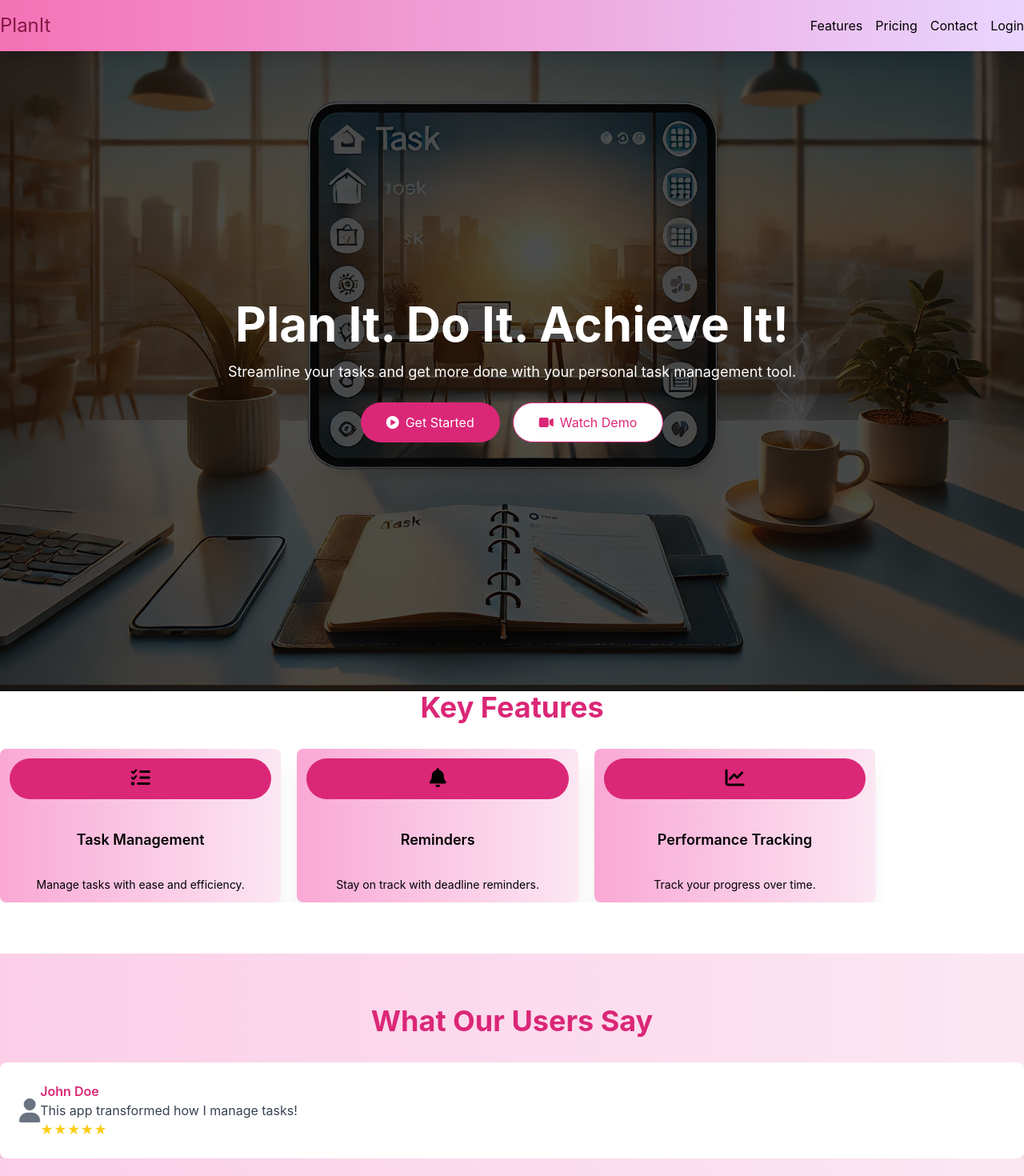
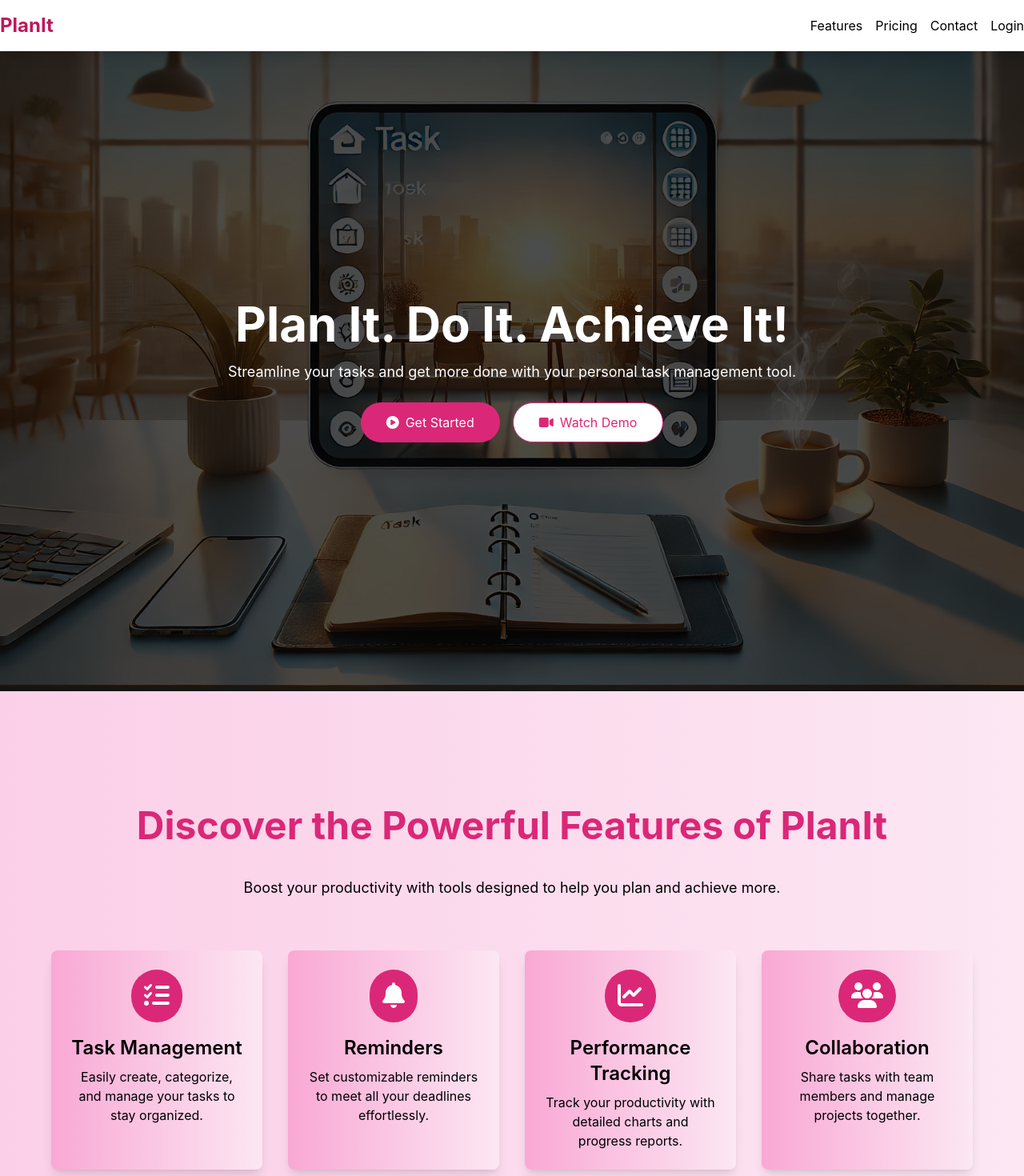
Before and after one commit to millyanne93/PlanIt, a React (Create React App) app in the folder frontend/: page / in a window 1280 px wide. Shown: the top 1470 px of the page at 80% size. Built offline with nearby package versions, Linux system fonts and the light colour scheme.

Commit message:
Refactor the Homepage.

```diff
--- a/frontend/src/components/Header.js
+++ b/frontend/src/components/Header.js
@@ -11,8 +11,8 @@ const Header = () => {
     };
 
     return (
-        <header className="bg-gradient-to-r from-pink-400 to-purple-200 p-4 flex justify-between items-center">
-            <h1 className="text-pink-900 text-2xl font-semibold">PlanIt</h1>
+        <header className="bg-white p-4 flex justify-between items-center">
+            <h1 className="text-pink-700 text-2xl font-bold">PlanIt</h1>
             <nav className="relative">
                 <div className="flex space-x-4">
                     {/* Home link is always visible */}
--- a/frontend/src/pages/Home.js
+++ b/frontend/src/pages/Home.js
@@ -3,17 +3,18 @@ import { Link } from 'react-router-dom';
 import { Swiper, SwiperSlide } from 'swiper/react';
 import 'swiper/css';
 import { FontAwesomeIcon } from '@fortawesome/react-fontawesome';
-import { faUser } from '@fortawesome/free-solid-svg-icons';
 import heroBackground from '../assets/images/hero-background.webp';
 import actionBackground from '../assets/images/action.webp';
+import Features from './Features';
+import { faBullseye, faHandshake, faUser, faChartPie } from '@fortawesome/free-solid-svg-icons';
 
 const HomePage = () => {
   return (
     <div>
       {/* Sticky Navbar */}
-      <nav className="fixed top-0 w-full bg-gradient-to-r from-pink-400 to-purple-200 shadow-lg z-50">
+      <nav className="fixed top-0 w-full bg-white shadow-lg z-50">
         <div className="container mx-auto flex justify-between items-center py-4">
-          <Link to="/" className="text-pink-900 text-2xl font-semi-bold">PlanIt</Link>
+          <Link to="/" className="text-pink-700 text-2xl font-bold">PlanIt</Link>
           <div className="space-x-4">
             <Link to="/features" className="hover:text-pink-600 transition">Features</Link>
             <Link to="/pricing" className="hover:text-pink-600 transition">Pricing</Link>
@@ -45,35 +46,41 @@ const HomePage = () => {
           </div>
         </div>
       </header>
+      {/* Replace Overview Section with Features Component */}
+      <section className="features py-16 bg-gradient-to-r from-pink-200 to-pink-100">
+        <Features />
+      </section>
 
-      {/* Features Section */}
-      <section className="features mb-16">
-        <h2 className="text-pink-600 text-4xl font-bold text-center mb-8">Key Features</h2>
-        <Swiper
-          slidesPerView={1}
-          spaceBetween={20}
-          pagination={{ clickable: true }}
-          breakpoints={{
-            640: { slidesPerView: 2.5 },
-            1024: { slidesPerView: 3.5 },
-          }}
-        >
+      {/* Benefits Section */}
+      <section className="benefits bg-gradient-to-r from-pink-200 to-pink-100">
+        <h2 className="text-pink-600 text-4xl font-bold text-center mb-8">Why Choose PlanIt?</h2>
+        <div className="container mx-auto flex flex-wrap justify-center gap-8 bg-gradient-to-r from-pink-200 to-pink-100">
           {[
-            { icon: 'fas fa-tasks', title: 'Task Management', description: 'Manage tasks with ease and efficiency.' },
-            { icon: 'fas fa-bell', title: 'Reminders', description: 'Stay on track with deadline reminders.' },
-            { icon: 'fas fa-chart-line', title: 'Performance Tracking', description: 'Track your progress over time.' },
-          ].map((feature, index) => (
-            <SwiperSlide key={index}>
-              <div className="bg-gradient-to-r from-pink-300 to-pink-100 shadow-xl rounded-lg p-3 text-center hover:shadow-2xl transition transform hover:scale-105 h-48 flex flex-col justify-between">
-                <div className="bg-pink-600 rounded-full p-3 inline-block mb-3">
-                  <i className={`${feature.icon} text-black text-2xl`}></i> {/* Smaller icon size */}
-                </div>
-                <h3 className="text-black font-semibold mb-2 text-lg">{feature.title}</h3> {/* Smaller title */}
-                <p className="text-black text-sm">{feature.description}</p> {/* Smaller description */}
+            {
+              icon: faBullseye,
+              title: 'Enhanced Focus & Efficiency',
+              description: 'PlanIt is designed to streamline your workflow, helping you stay focused on priorities and reduce distractions for higher efficiency.',
+            },
+            {
+              icon: faHandshake,
+              title: 'Seamless Collaboration',
+              description: 'Bring teams together with easy sharing and communication features, ensuring everyone is aligned and progress is transparent.',
+            },
+            {
+              icon: faChartPie,
+              title: 'Data-Driven Insights',
+              description: 'Use performance data and insights to improve productivity, spot trends, and make informed decisions.',
+            },
+          ].map((benefit, index) => (
+            <div key={index} className="flex items-center space-x-4 p-4">
+              <FontAwesomeIcon icon={benefit.icon} className="text-pink-600 text-3xl" />
+              <div>
+                <h3 className="text-black font-semibold text-lg">{benefit.title}</h3>
+                <p className="text-gray-700 text-sm">{benefit.description}</p>
               </div>
-            </SwiperSlide>
+            </div>
           ))}
-        </Swiper>
+        </div>
       </section>
 
       {/* Testimonials Section */}
@@ -81,15 +88,16 @@ const HomePage = () => {
         <h2 className="text-pink-600 text-4xl font-bold text-center mb-8">What Our Users Say</h2>
         <Swiper slidesPerView={1} spaceBetween={10} pagination={{ clickable: true }}>
           {[
-            { name: 'John Doe', review: 'This app transformed how I manage tasks!', image: '/path/to/john.jpg', rating: 5 },
+            { name: 'John Doe', review: 'This app transformed how I manage tasks! I definitely recommend!', image: '/path/to/john.jpg', rating: 5 },
             { name: 'Jane Smith', review: 'Task management has never been easier!', image: '/path/to/jane.jpg', rating: 4 },
           ].map((testimonial, index) => (
             <SwiperSlide key={index}>
-              <div className="bg-white shadow-lg rounded-lg p-6 flex items-center">
-                <FontAwesomeIcon icon={faUser} className="text-gray-500 text-3xl" />
+              {/* Boxed testimonial with gradient */}
+              <div className="bg-gradient-to-r from-pink-500 via-pink-300 to-pink-200 shadow-lg rounded-lg p-6 flex items-center gap-4 max-w-md mx-auto">
+                <FontAwesomeIcon icon={faUser} className="text-white text-3xl" />
                 <div>
-                  <h3 className="text-pink-600 font-semibold">{testimonial.name}</h3>
-                  <p className="text-gray-700">{testimonial.review}</p>
+                  <h3 className="text-pink-900 font-semibold">{testimonial.name}</h3>
+                  <p className="text-black-100">{testimonial.review}</p>
                   <div className="text-yellow-400">
                     {'★'.repeat(testimonial.rating)}{'☆'.repeat(5 - testimonial.rating)}
                   </div>
```
